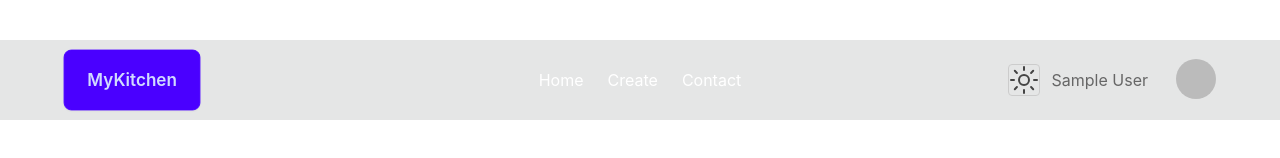
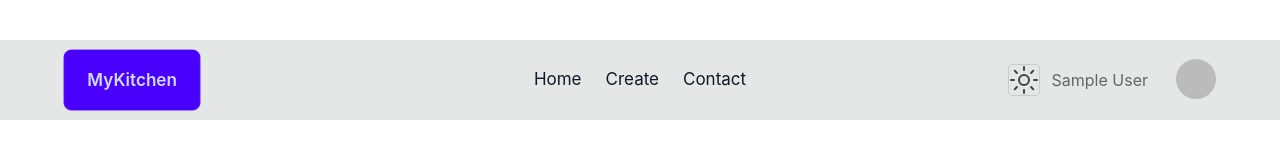
Before and after one commit to Abdurahmono4/exam, a React (Vite) app: page / in a window 1280 px wide. Shown: the top 158 px of the page. Built offline with nearby package versions, Linux system fonts and the light colour scheme; no server answers; data requests are answered from the project's data file; sample sign-in values are in the browser's storage.

Commit message:
new change this website

```diff
--- a/src/components/NavLinks.jsx
+++ b/src/components/NavLinks.jsx
@@ -21,17 +21,17 @@ const links = [
 function NavLinks() {
   return (
     <>
-     <Link className="px-3 py-2 hover:bg-base-content hover:text-white rounded-lg "
+     <Link className=" navlink px-3 py-2 hover:bg-base-content hover:text-white rounded-lg "
             to={"/"}
           >
             Home
           </Link>
-          <Link className="px-3 py-2 hover:bg-base-content hover:text-white rounded-lg "
+          <Link className=" navlink px-3 py-2 hover:bg-base-content hover:text-white rounded-lg "
             to={"/create"}
           >
             Create
           </Link>
-          <Link className="px-3 py-2 hover:bg-base-content hover:text-white rounded-lg "
+          <Link className=" navlink px-3 py-2 hover:bg-base-content hover:text-white rounded-lg "
             to={"/contact"}
           >
             Contact
--- a/src/index.css
+++ b/src/index.css
@@ -102,7 +102,41 @@ button {
   min-height: 100vh;
 }
 
-/* Style the heading */
+.navlink{
+  @apply text-gray-900;
+  font-size:17px;
+
+
+}
+
+.navlink:hover{
+  @apply text-blue-500;
+  font-size:17px;
+  cursor: pointer;
+  transition: all 0.3s ease-in-out;
+  box-shadow: 0 10px 20px rgba(0, 0, 0, 0.19), 0 6px 6px rgba(0, 0, 0, 0.23);
+  transform: scale(1.06);
+  transition: all 400ms ease-in-out;
+  @apply focus:ring-blue-500;
+
+
+}
+
+navlink::after {
+  content: '';
+  position: absolute;
+  left: 0;
+  bottom: -2px;
+  width: 100%;
+  height: 2px;
+  background: linear-gradient(90deg, #54b3d6, #007bff);
+  transform: scaleX(0);
+  transition: transform 0.3s ease-in-out;
+}
+navlink:hover::after {
+  transform: scaleX(1);
+}
+
 h1 {
   font-size: 2rem;
   margin-bottom: 1rem;
```
